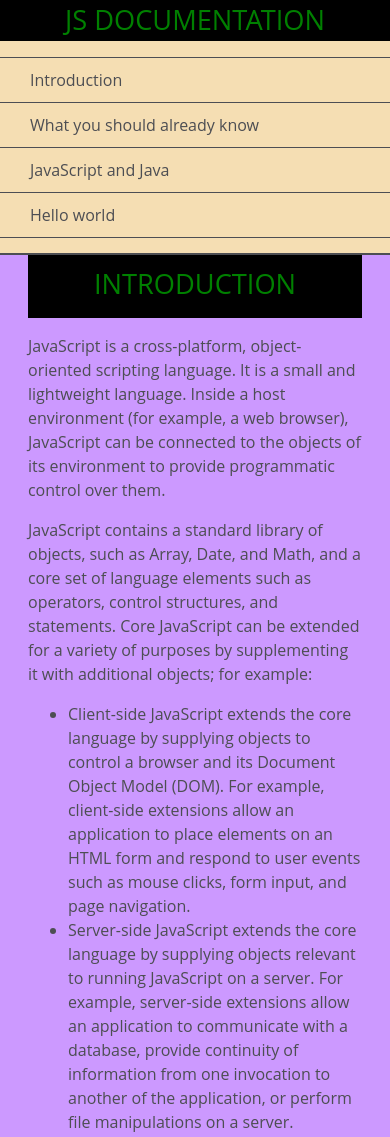
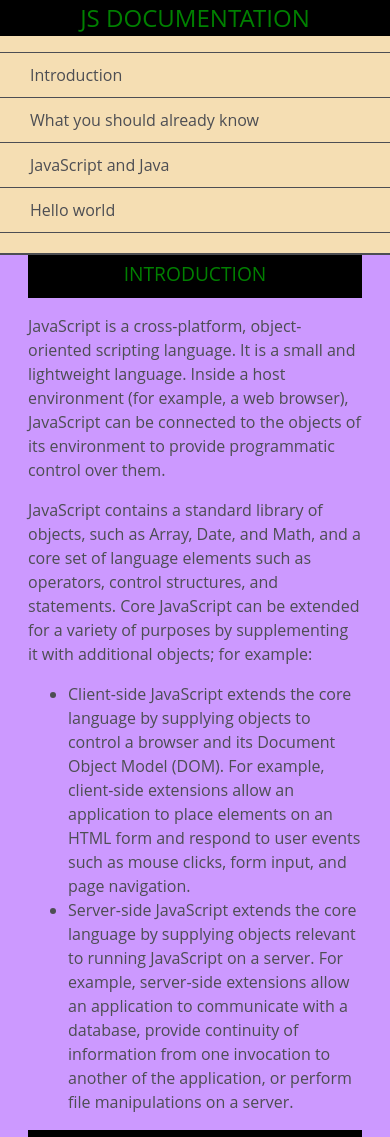
Before and after one commit to NOTAN0209/Technical-Documentation-Page, a plain HTML site: page index.html in a window 390 px wide. Shown: the top 1137 px of the page. Drawn offline with Linux system fonts and the light colour scheme.

Commit message:
update header and navbar

```diff
--- a/style.css
+++ b/style.css
@@ -45,9 +45,19 @@ header {
   text-transform: uppercase;
   background-color: black;
 }
+
+@media  (max-width: 815px){
+  header {
+    margin:0;
+    padding: .5em 1em;
+    font-size: 1.2em;
+  }
+}
+
 #navbar header{
   margin:0;
   padding: 0;
+  font-size: 1.5em;
 }
 
 #main-doc header {
```
